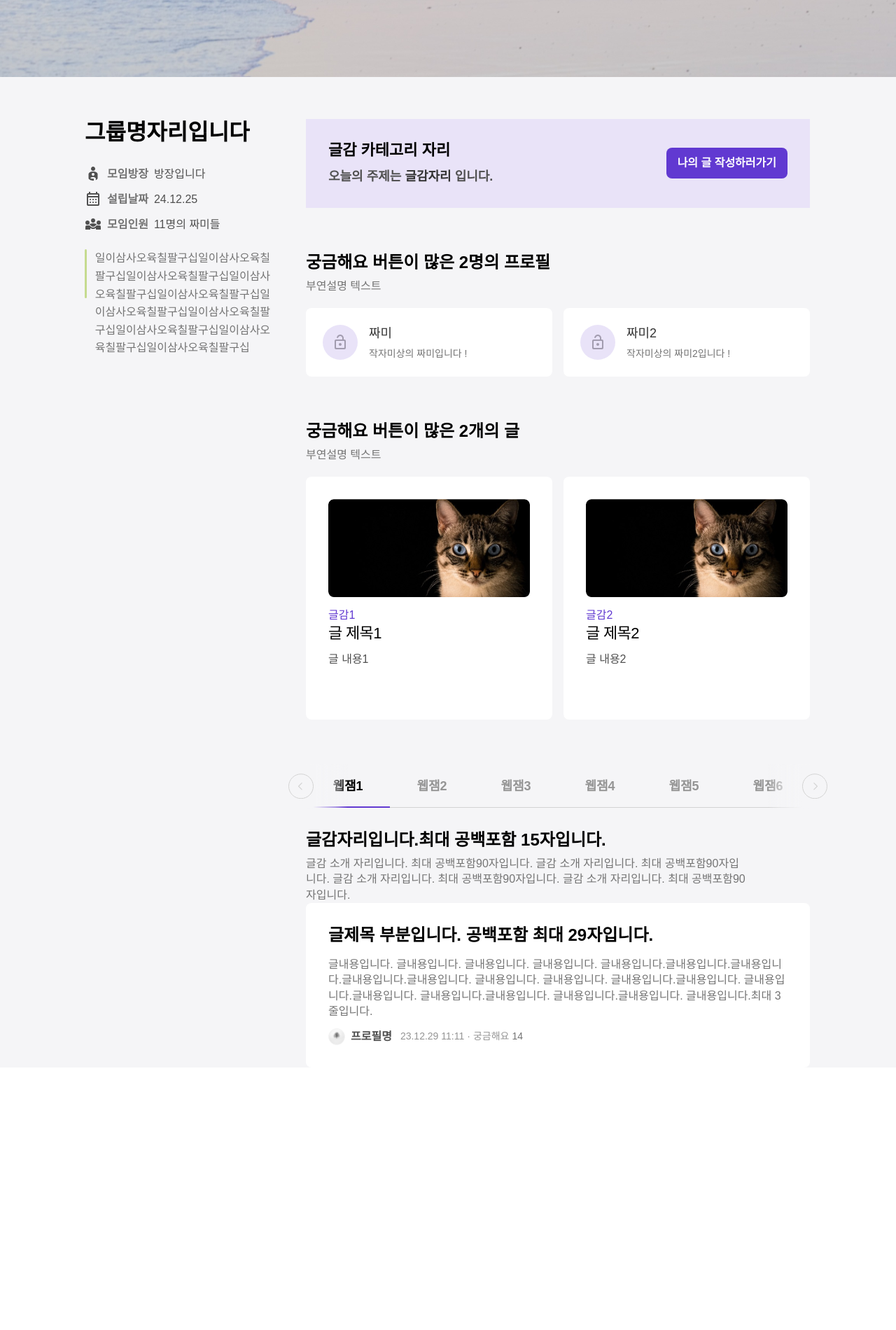
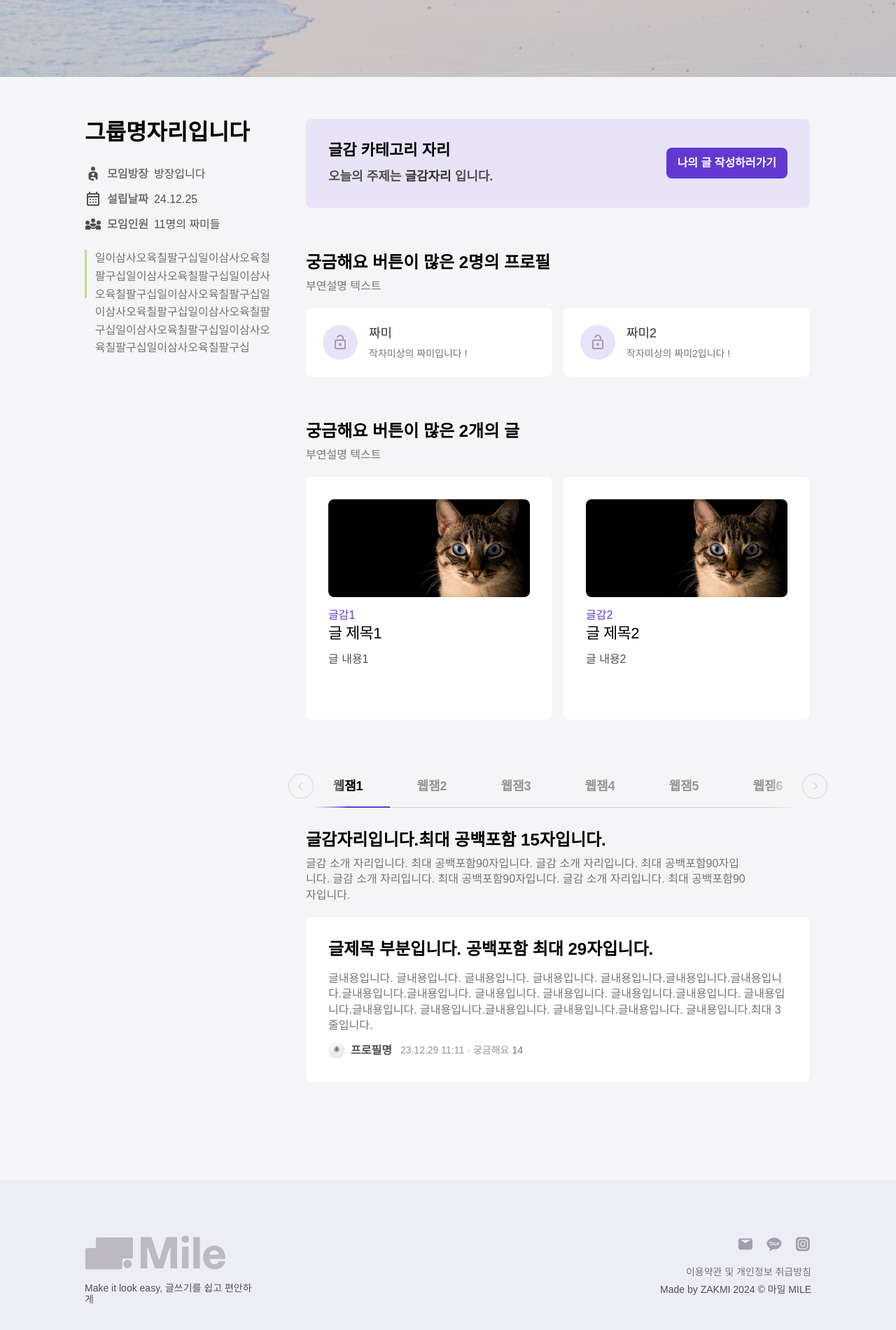
Before and after one commit to Mile-Writings/Mile-Client, a React (Vite) app: page /group/1 in a window 1280 px wide. Shown: the part 260-2160 px from the top of the page at 70% size. Before the commit the page ends 1785 px from the top, so only its background shows below. Built offline with nearby package versions, Linux system fonts and the light colour scheme; a web font is replaced by a local one; what emotion-reset would draw is missing.

Commit message:
style/#55 : border-radius 추가

```diff
--- a/src/pages/groupFeed/GroupFeed.tsx
+++ b/src/pages/groupFeed/GroupFeed.tsx
@@ -9,6 +9,7 @@ import CuriousProfile from './CuriousProfile';
 import GroupCuriousTitle from './GroupCuriousTitle';
 import GroupSideHeader from './GroupSideHeader';
 import GroupTodayWriteStyle from './GroupTodayWriteStyle';
+import Footer from '../../components/commons/Footer';
 import Spacing from '../../components/commons/Spacing';
 
 const GroupFeed = () => {
@@ -43,9 +44,12 @@ const GroupFeed = () => {
             공백포함90자입니다. 글감 소개 자리입니다. 최대 공백포함90자입니다. 글감 소개 자리입니다.
             최대 공백포함90자입니다.
           </TopicDescription>
+          <Spacing marginBottom="2" />
           <EachArticle />
         </GroupInfo>
       </GroupInfoWrapper>
+      <Spacing marginBottom="14" />
+      <Footer />
     </GroupFeedWrapper>
   );
 };
--- a/src/pages/groupFeed/GroupTodayWriteStyle.tsx
+++ b/src/pages/groupFeed/GroupTodayWriteStyle.tsx
@@ -31,6 +31,7 @@ const TodayWriteStyleWrapper = styled.div`
   padding: 3.2rem;
 
   background-color: ${({ theme }) => theme.colors.mileViolet};
+  border-radius: 8px;
 `;
 
 const TextLayout = styled.div`
```
